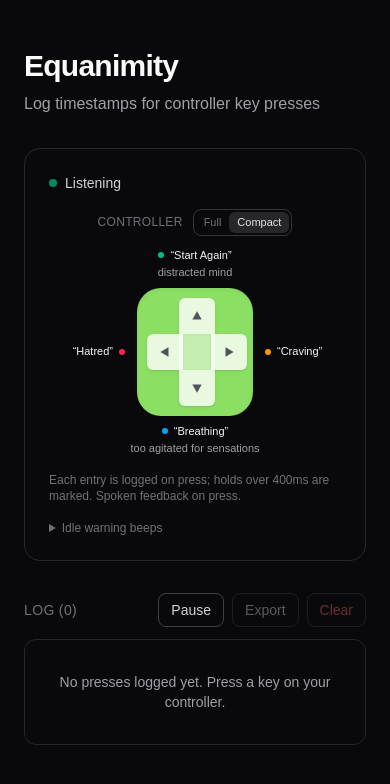
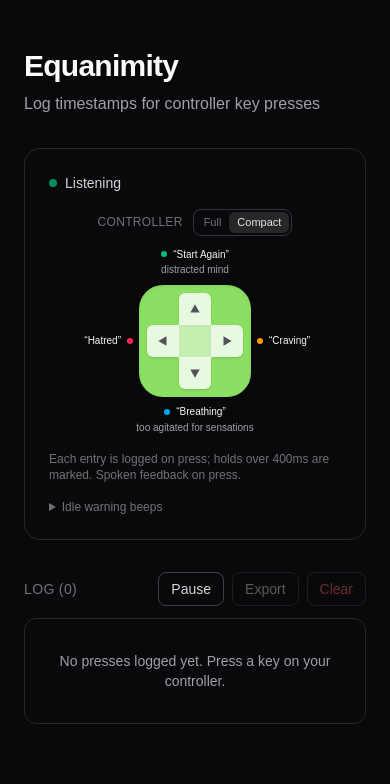
Before and after one commit to dsernst/equanimity.dsernst.com, a Next.js app: page / in a window 390 px wide. Both pictures are taken after a click on the button "Compact". Shown: the top 784 px of the page. Built offline with nearby package versions, Linux system fonts and the light colour scheme.

Commit message:
Fix controller dpad side overlaps on small screens

```diff
--- a/src/components/ControllerLegend.tsx
+++ b/src/components/ControllerLegend.tsx
@@ -41,8 +41,8 @@ function KeyHint({ direction }: { direction: DpadDirection }) {
 
   return (
     <div
-      className={`flex shrink-0 flex-col gap-0.5 text-[11px] leading-snug ${
-        isSide ? 'w-19' : 'max-w-36'
+      className={`flex min-w-0 flex-col gap-0.5 text-[10px] leading-snug sm:text-[11px] ${
+        isSide ? 'flex-1' : 'max-w-36'
       } ${
         direction === 'left'
           ? 'items-end text-right'
@@ -131,14 +131,31 @@ function DpadKey({
         onKeyUp(key)
       }}
       onPointerCancel={() => onKeyUp(key)}
-      className={`flex h-9 w-9 touch-none items-center justify-center ${DPAD_CORNERS[direction]} transition-all duration-100 ${position} ${
+      className={`relative z-10 flex h-8 w-8 touch-none items-center justify-center sm:h-9 sm:w-9 ${DPAD_CORNERS[direction]} transition-all duration-100 ${position} ${
         held
           ? `${KEY_COLORS[key]} text-white shadow-md`
-          : 'bg-white/80 text-zinc-600 shadow-sm hover:bg-white hover:shadow-md hover:ring-2 hover:ring-black/15 active:scale-95'
-      } ${interactive ? 'cursor-pointer disabled:cursor-default disabled:opacity-60 disabled:hover:ring-0 disabled:hover:shadow-sm' : ''}`}
+          : 'bg-transparent text-zinc-600 hover:bg-white/40 hover:ring-2 hover:ring-black/15 active:scale-95'
+      } ${interactive ? 'cursor-pointer disabled:cursor-default disabled:opacity-60 disabled:hover:ring-0' : ''}`}
     >
       <DpadArrow direction={direction} />
     </button>
+  )
+}
+
+function DpadCross() {
+  const arm = 'absolute bg-white/80 shadow-sm'
+  const cell = 'h-8 w-8 sm:h-9 sm:w-9'
+
+  return (
+    <div className="pointer-events-none absolute inset-0" aria-hidden>
+      <div className={`${arm} ${cell} left-1/2 top-0 -translate-x-1/2 rounded-t-md`} />
+      <div className={`${arm} ${cell} bottom-0 left-1/2 -translate-x-1/2 rounded-b-md`} />
+      <div className={`${arm} ${cell} left-0 top-1/2 -translate-y-1/2 rounded-l-md`} />
+      <div className={`${arm} ${cell} right-0 top-1/2 -translate-y-1/2 rounded-r-md`} />
+      <div
+        className={`absolute left-1/2 top-1/2 ${cell} -translate-x-1/2 -translate-y-1/2 scale-[1.04] bg-white/50`}
+      />
+    </div>
   )
 }
 
@@ -154,12 +171,14 @@ function DpadGrid({
   onKeyUp: (key: TrackedKey) => void
 }) {
   return (
-    <div className="grid shrink-0 grid-cols-3 grid-rows-3">
-      <DpadKey direction="up" held={heldKeys.has('e')} interactive={interactive} onKeyDown={onKeyDown} onKeyUp={onKeyUp} />
-      <DpadKey direction="left" held={heldKeys.has('d')} interactive={interactive} onKeyDown={onKeyDown} onKeyUp={onKeyUp} />
-      <div className="col-start-2 row-start-2 h-9 w-9 bg-white/50" />
-      <DpadKey direction="right" held={heldKeys.has('c')} interactive={interactive} onKeyDown={onKeyDown} onKeyUp={onKeyUp} />
-      <DpadKey direction="down" held={heldKeys.has('f')} interactive={interactive} onKeyDown={onKeyDown} onKeyUp={onKeyUp} />
+    <div className="relative h-24 w-24 shrink-0 sm:h-27 sm:w-27">
+      <DpadCross />
+      <div className="relative grid h-full w-full grid-cols-3 grid-rows-3">
+        <DpadKey direction="up" held={heldKeys.has('e')} interactive={interactive} onKeyDown={onKeyDown} onKeyUp={onKeyUp} />
+        <DpadKey direction="left" held={heldKeys.has('d')} interactive={interactive} onKeyDown={onKeyDown} onKeyUp={onKeyUp} />
+        <DpadKey direction="right" held={heldKeys.has('c')} interactive={interactive} onKeyDown={onKeyDown} onKeyUp={onKeyUp} />
+        <DpadKey direction="down" held={heldKeys.has('f')} interactive={interactive} onKeyDown={onKeyDown} onKeyUp={onKeyUp} />
+      </div>
     </div>
   )
 }
@@ -187,13 +206,13 @@ function CompactController({
   onKeyUp: (key: TrackedKey) => void
 }) {
   return (
-    <div className="flex flex-col items-center">
+    <div className="flex w-full max-w-sm flex-col items-center">
       <KeyHint direction="up" />
 
-      <div className="mt-2 flex items-center gap-3">
+      <div className="mt-2 flex w-full items-center gap-1.5 px-1 sm:gap-3 sm:px-0">
         <KeyHint direction="left" />
         <div
-          className="rounded-3xl p-2.5 shadow-inner"
+          className="shrink-0 rounded-3xl p-2 shadow-inner sm:p-2.5"
           style={{ backgroundColor: CONTROLLER_GREEN }}
         >
           <DpadGrid
```
